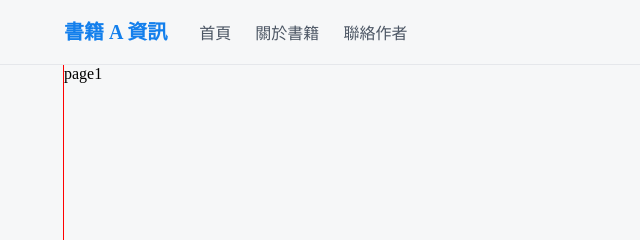
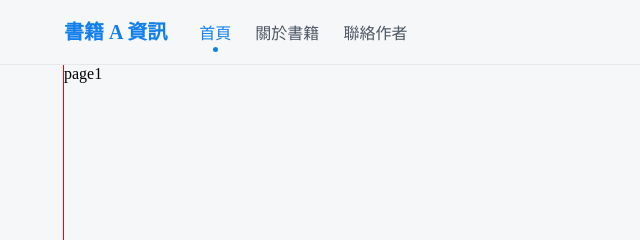
Before and after one commit to Linyuhsuan0/mcu-141-1-web-14131350, a plain HTML site: page src/book.html in a window 1280 px wide. Shown: the top 240 px of the page, 0-640 px from the left. Drawn offline with Linux system fonts and the light colour scheme.

Commit message:
feat(book):目前瀏覽項目樣式設定

```diff
--- a/src/book.html
+++ b/src/book.html
@@ -13,7 +13,7 @@
                 <div>
                     <h3>書籍 A 資訊</h3>
                     <nav>
-                        <a href="#home">首頁</a>
+                        <a href="#home" class="active">首頁</a>
                         <a href="#book">關於書籍</a>
                         <a href="#contact">聯絡作者</a>
                     </nav>
--- a/src/scss/book/_header.scss
+++ b/src/scss/book/_header.scss
@@ -22,5 +22,24 @@ header{
         nav{
             display: var(--nav-display);
             gap: 1.5rem;
+
+            .active{
+                position: relative;
+                color: var(--primary-color);
+
+                &::after{
+                    content: '';
+                    width: 5px;
+                    height: 5px;
+                    background-color: var(--primary-color);
+                    border-radius: 50%;
+                    position: absolute;
+                    left: calc(50% - 2.5px);
+                    bottom: -8px;
+
+
+
+                }
+            }
         }
     }
```
Also changed, not shown: src/book.min.css, 1 other file.
